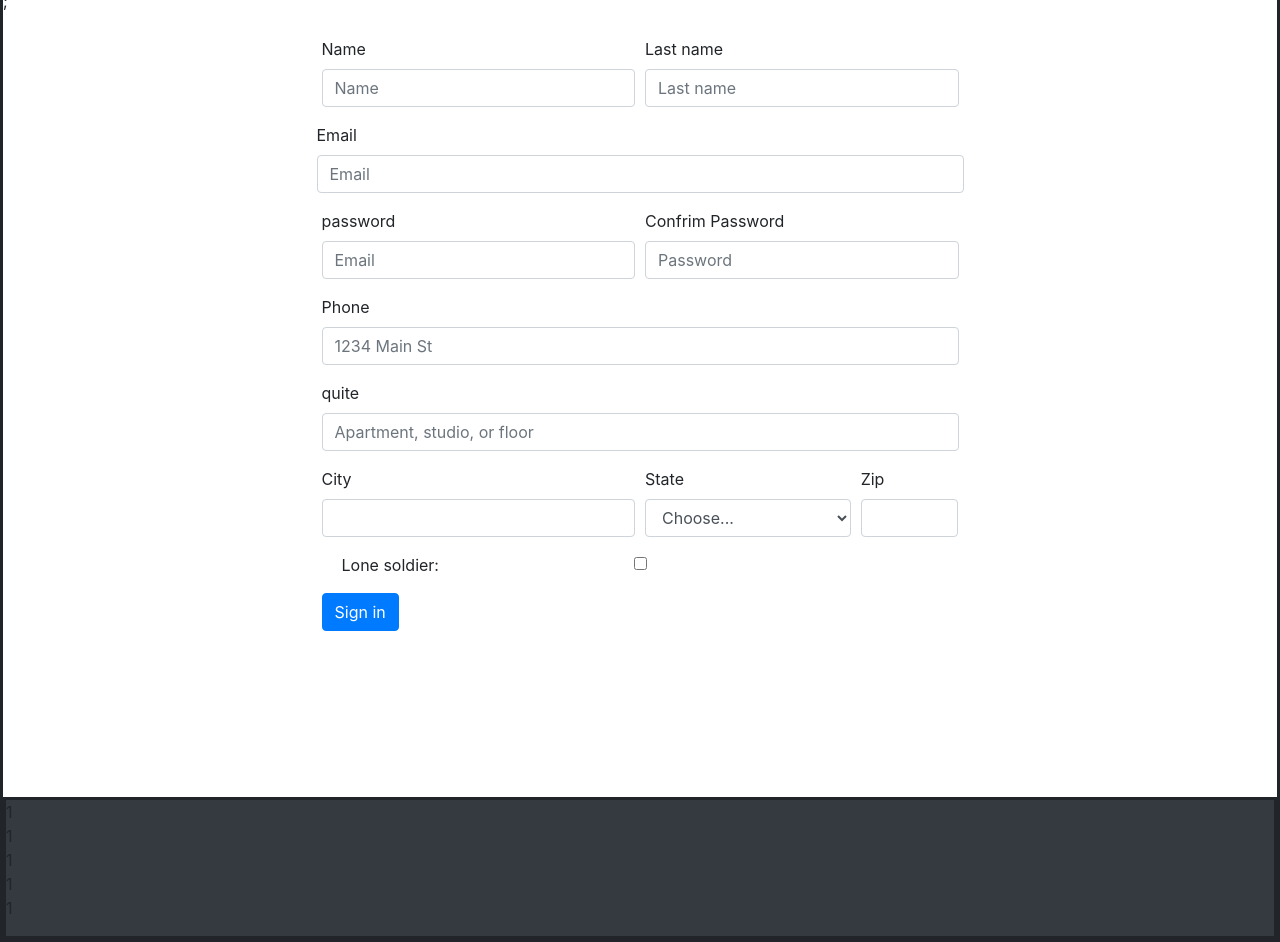
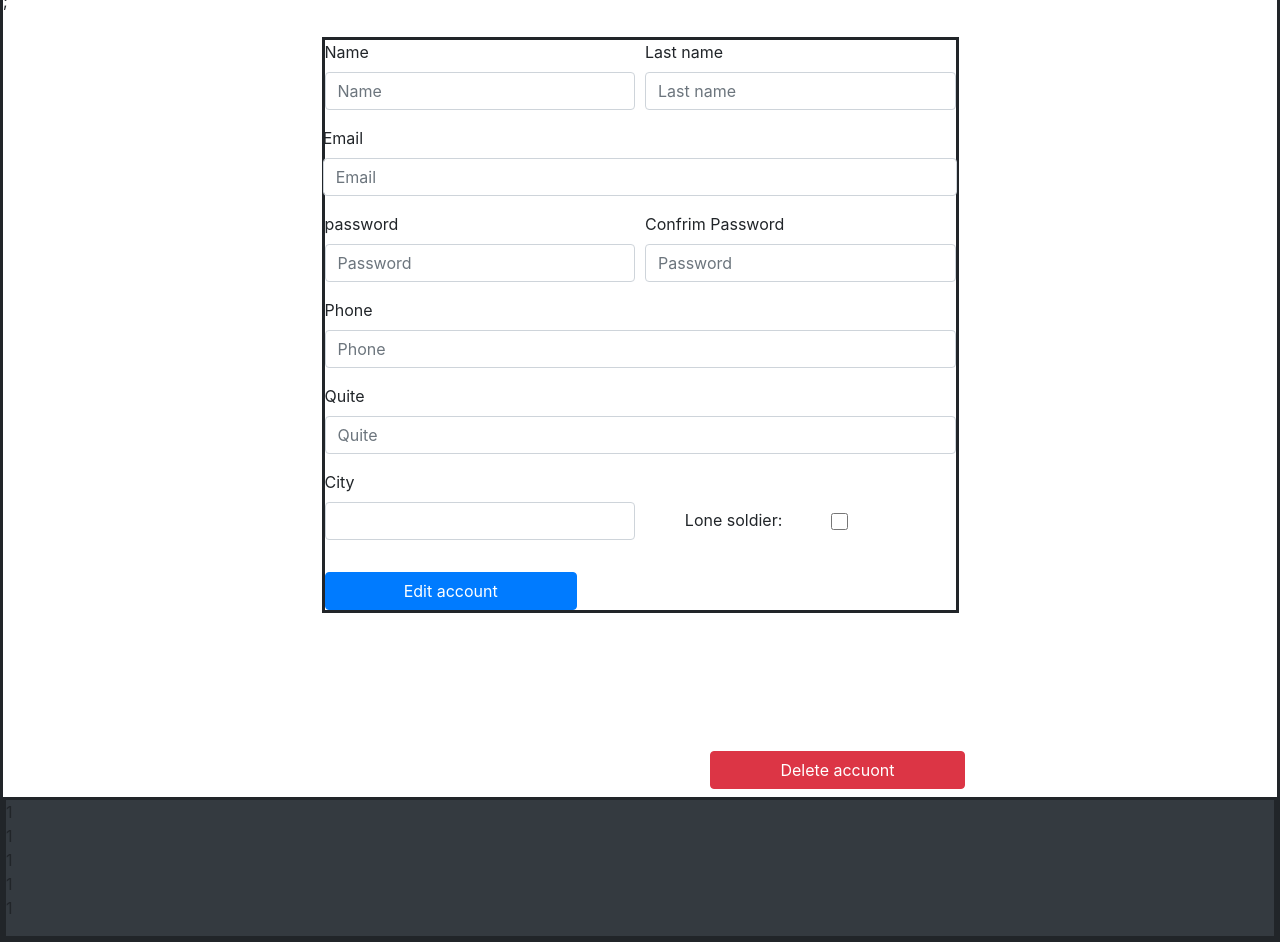
Before and after one commit to Astoul-Tsagaow1/Hosting-soldiers, a React (Create React App) app in the folder client/: page /EditSoldier in a window 1280 px wide. Shown: the part 340-1282 px from the top of the page. Built offline with nearby package versions, Linux system fonts and the light colour scheme.

Commit message:
style edit page

```diff
--- a/client/src/Edit-Page-Soldier/EditPageSoldier.css
+++ b/client/src/Edit-Page-Soldier/EditPageSoldier.css
@@ -4,6 +4,7 @@
     min-height: calc(100vh - 1rem);
 }
 .formEdit{
+    border: solid;
     position: absolute;
     left: 25%;
     top: 3%;
@@ -11,5 +12,28 @@
 
 }
 .warpEmail{
-    width: 100%;
+    width: 99%;
+    margin-left: 0.5%;
 }
+.warpCheckBox{
+    /* border: solid; */
+    width: 26%;
+    height: 10%;
+    margin:6% 0 0 7%;
+
+}
+#gridCheck{
+
+    height: 3%;
+    width: 9%;
+    margin-left:20%
+}
+#deleteButton{
+    position: absolute;
+    bottom: 1%;
+    right: 24.5%;
+    width:20%;
+}
+#editButton{
+    width:40%;
+}
--- a/client/src/Edit-Page-Soldier/EditPageSoldier.js
+++ b/client/src/Edit-Page-Soldier/EditPageSoldier.js
@@ -8,67 +8,67 @@ export default class EditPageSoldier extends Component {
         <form className="formEdit">
           <div class="form-row">
             <div class="form-group col-md-6">
-              <label for="inputEmail4">Name</label>
+              <label for="inputName">Name</label>
               <input
                 type="text"
                 class="form-control"
-                id="inputEmail4"
+                id="inputName"
                 placeholder="Name"
               />
             </div>
             <div class="form-group col-md-6">
-              <label for="inputPassword4">Last name</label>
+              <label for="inputLastName">Last name</label>
               <input
                 type="text"
                 class="form-control"
-                id="inputPassword4"
+                id="inputLastName"
                 placeholder="Last name"
               />
             </div>
             <div class="form-group warpEmail">
-              <label for="inputAddress2">Email</label>
+              <label for="inputEmail">Email</label>
               <input
                 type="email"
                 class="form-control"
-                id="inputAddress2"
+                id="inputEmail"
                 placeholder="Email"
               />
             </div>
             <div class="form-group col-md-6">
-              <label for="inputEmail4">password</label>
+              <label for="inputPassword">password</label>
               <input
-                type="email"
+                type="password"
                 class="form-control"
-                id="inputEmail4"
-                placeholder="Email"
+                id="inputPassword"
+                placeholder="Password"
               />
             </div>
             <div class="form-group col-md-6">
-              <label for="inputPassword4">Confrim Password</label>
+              <label for="inputConfrimPassword">Confrim Password</label>
               <input
                 type="password"
                 class="form-control"
-                id="inputPassword4"
+                id="inputConfrimPassword"
                 placeholder="Password"
               />
             </div>
           </div>
           <div class="form-group">
-            <label for="inputAddress">Phone</label>
+            <label for="inputPhone">Phone</label>
+            <input
+              type="number"
+              class="form-control"
+              id="inputPhone"
+              placeholder="Phone"
+            />
+          </div>
+          <div class="form-group">
+            <label for="inputquite">Quite</label>
             <input
               type="text"
               class="form-control"
-              id="inputAddress"
-              placeholder="1234 Main St"
-            />
-          </div>
-          <div class="form-group">
-            <label for="inputAddress2">quite</label>
-            <input
-              type="text"
-              class="form-control"
-              id="inputAddress2"
-              placeholder="Apartment, studio, or floor"
+              id="inputquite"
+              placeholder="Quite"
             />
           </div>
           <div class="form-row">
@@ -76,30 +76,33 @@ export default class EditPageSoldier extends Component {
               <label for="inputCity">City</label>
               <input type="text" class="form-control" id="inputCity" />
             </div>
-            <div class="form-group col-md-4">
-              <label for="inputState">State</label>
-              <select id="inputState" class="form-control">
-                <option selected>Choose...</option>
-                <option>...</option>
-              </select>
-            </div>
-            <div class="form-group col-md-2">
-              <label for="inputZip">Zip</label>
-              <input type="text" class="form-control" id="inputZip" />
-            </div>
+
+            <div className ="warpCheckBox">
+            <input class="form-check-input" type="checkbox" id="gridCheck" />
+              <label class="form-check-label" for="gridCheck">
+                Lone soldier:
+              </label>
+              </div>
           </div>
           <div class="form-group">
             <div class="form-check">
-              <input class="form-check-input" type="checkbox" id="gridCheck" />
-              <label class="form-check-label" for="gridCheck">
-                Lone soldier:
-              </label>
+
             </div>
           </div>
-          <button type="submit" class="btn btn-primary">
-            Sign in
+          <button
+          type="submit"
+          class="btn btn-primary"
+          id = "editButton"
+          >
+            Edit account
           </button>
         </form>
+        <button
+        className = "btn btn-danger"
+        id = "deleteButton"
+        >
+            Delete accuont
+        </button>
       </div>
     );
   }
```
